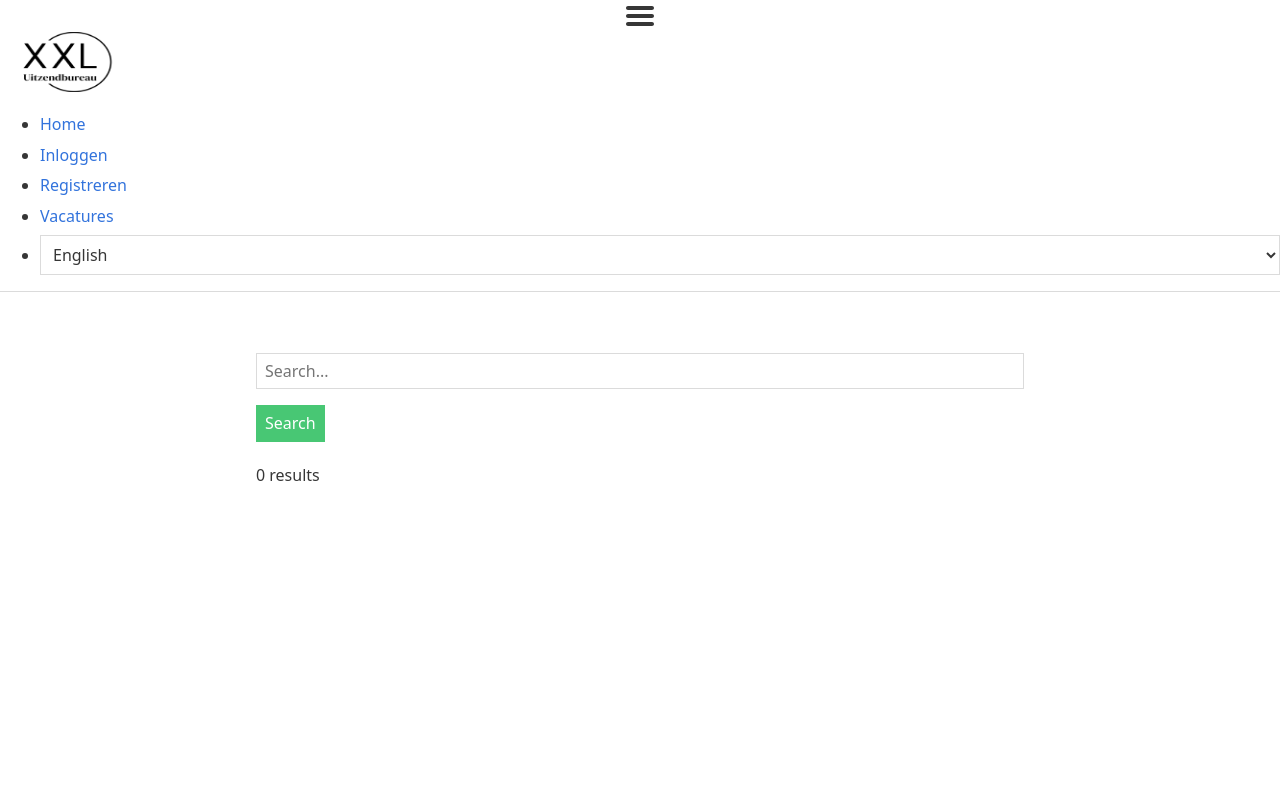
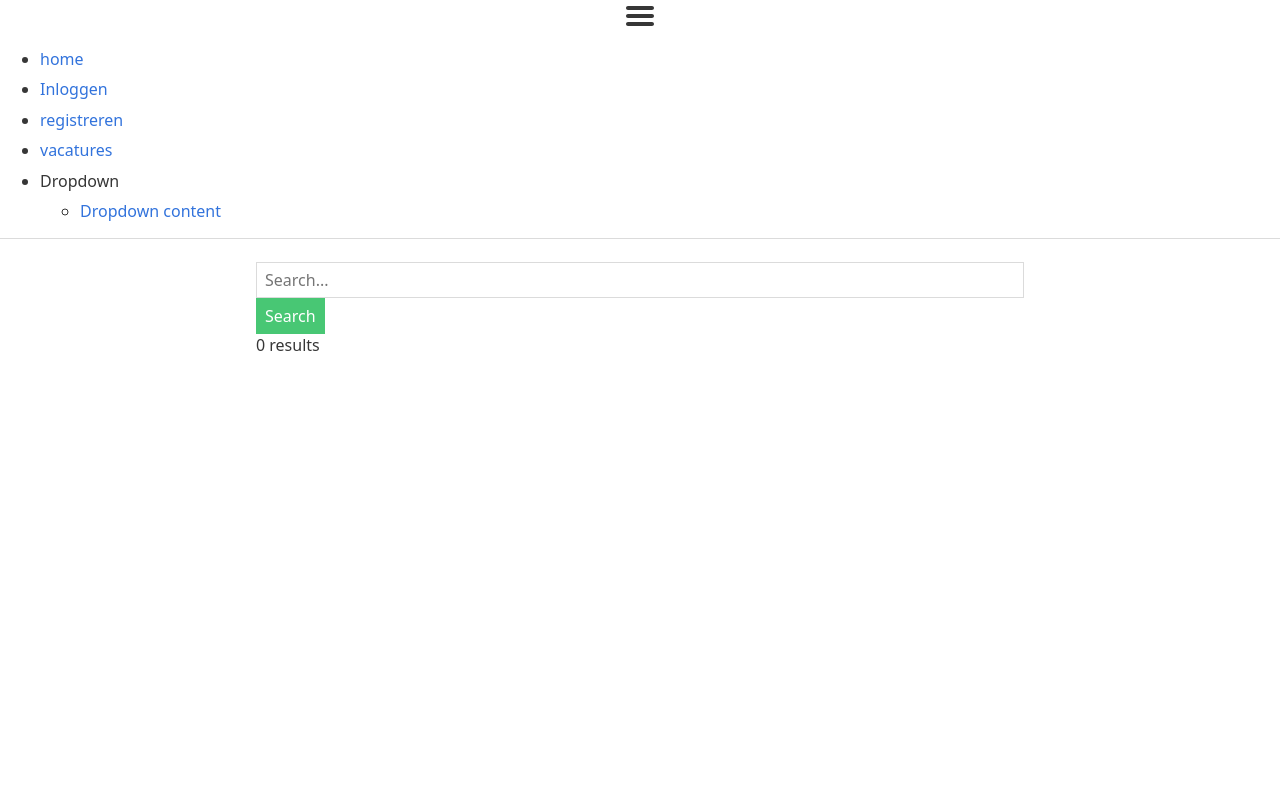
Before and after one commit to NoahNaki/klaver, a PHP site: page /vacancies.php in a window 1280 px wide. Run offline with PHP 8.4, Linux system fonts and the light colour scheme; data that the repository does not hold is empty.

Commit message:
Revert "Merge branch 'master' of https://github.com/NoahNaki/klaver"
This reverts commit 33dcdc472ac801c17fb2db3169378851b7f3af89, reversing
changes made to e747f08a5ffb7cfd69c6f3e0800bf500b208815b.

```diff
--- a/assets/stylesheets/style.css
+++ b/assets/stylesheets/style.css
@@ -478,15 +478,6 @@ picture {
         overflow-x: hidden;
     }
 
-    #logo{
-        position: relative;
-        margin-top: 10px;
-        left:-64%;
-
-
-
-    }
-
     nav {
         display: flex;
         background-color: var(--background-color);
--- a/includes/db.inc.php
+++ b/includes/db.inc.php
@@ -8,7 +8,7 @@ mysqli_report(MYSQLI_REPORT_ERROR | MYSQLI_REPORT_STRICT);
 
 
 $username       = "root";
-$password       = "mysql1234";
+$password       = "P@ssw0rd";
 $servername     = "localhost";
 $dbname         = "klaver";
 
--- a/includes/nav.inc.php
+++ b/includes/nav.inc.php
@@ -1,19 +1,16 @@
-<div id="logo">
-</div>
-
 <nav>
-<img src="assets/img/xxlogo.png" alt="logo" width="120" height="60">
     <ul>
-        <li><a href="index.php">Home</a></li>
+        <li><a href="index.php">home</a></li>
         <li><a href="login.php">Inloggen</a></li>
-        <li><a href="register.php">Registreren</a></li>
-        <li><a href="vacancies.php">Vacatures</a></li>
+        <li><a href="register.php">registreren</a></li>
+        <li><a href="vacancies.php">vacatures</a></li>
         <li>
-            <!-- language selection dropdown -->
-            <select name="language-picker-select" id="language-picker-select">
-      <option lang="de" value="deutsch">Dutch</option>
-      <option lang="en" value="english" selected>English</option>
-    </select>
+            <span>
+                Dropdown
+            </span>
+            <ul>
+                <li><a href="register.php">Dropdown content</a></li>
+            </ul>
         </li>
     </ul>
 </nav>
--- a/index.php
+++ b/index.php
@@ -18,11 +18,6 @@ include_once 'includes/nav.inc.php'
         <br>
         <h1>Welkom fijne mijheer/mevrouw</h1>
     </section>
-    <p>Lorem Ipsum is simply dummy text of the printing and typesetting industry. Lorem Ipsum has been the industry's
-        standard dummy text ever since the 1500s, when an unknown printer took a galley of type and scrambled it to make
-        a type specimen book. It has survived not only five centuries, but also the leap into electronic typesetting,
-        remaining essentially unchanged. It was popularised in the 1960s with the release of Letraset sheets containing
-        Lorem Ipsum passages, </p>
 </main>
 <?php
 include_once 'includes/footer.inc.php'
--- a/login.php
+++ b/login.php
@@ -94,9 +94,6 @@ function redirect($url, $statusCode = 303)
                 Wachtwoord:
                 <input type="password" name="password" id="password">
             </label>
-            <label>
-                <input type="checkbox" name="corp" id="corp">Ik ben een organisatie
-            </label>
             <footer>
                 <button>Inloggen &rightarrow;</button>
                 &nbsp;
--- a/vacancies.php
+++ b/vacancies.php
@@ -25,35 +25,10 @@ if ($conn->connect_error) {
 }
 ?>
 
-<!DOCTYPE html>
-<html lang="en">
-<head>
-    <meta charset="UTF-8">
-    <link rel="stylesheet" href="assets/stylesheets/style.css">
-    <title>Title</title>
-</head>
-<body>
-<?php
-/**
- * Includes the navbar for better code re-usability
- *
- */
-include_once 'includes/nav.inc.php'
-?>
-<main>
-<br>
-<section>
-    <form id="form">
-        <label>
-            <input type="search" id="query" name="q" placeholder="Search...">
-        </label>
-        <footer>
-            <button>Search</button>
-        </footer>
-    </form>
-<br>
-</section>
-<section>
+<form id="form">
+  <input type="search" id="query" name="q" placeholder="Search...">
+  <button>Search</button>
+</form>
 
 <?php
 
@@ -76,9 +51,6 @@ if ($result->num_rows > 0) {
 $conn->close();
 
 ?>
-    </section>
-</main>
+
 </body>
 </html>
-</body>
-</html>
```
Also changed, not shown: assets/img/xxlogo.png (deleted).
